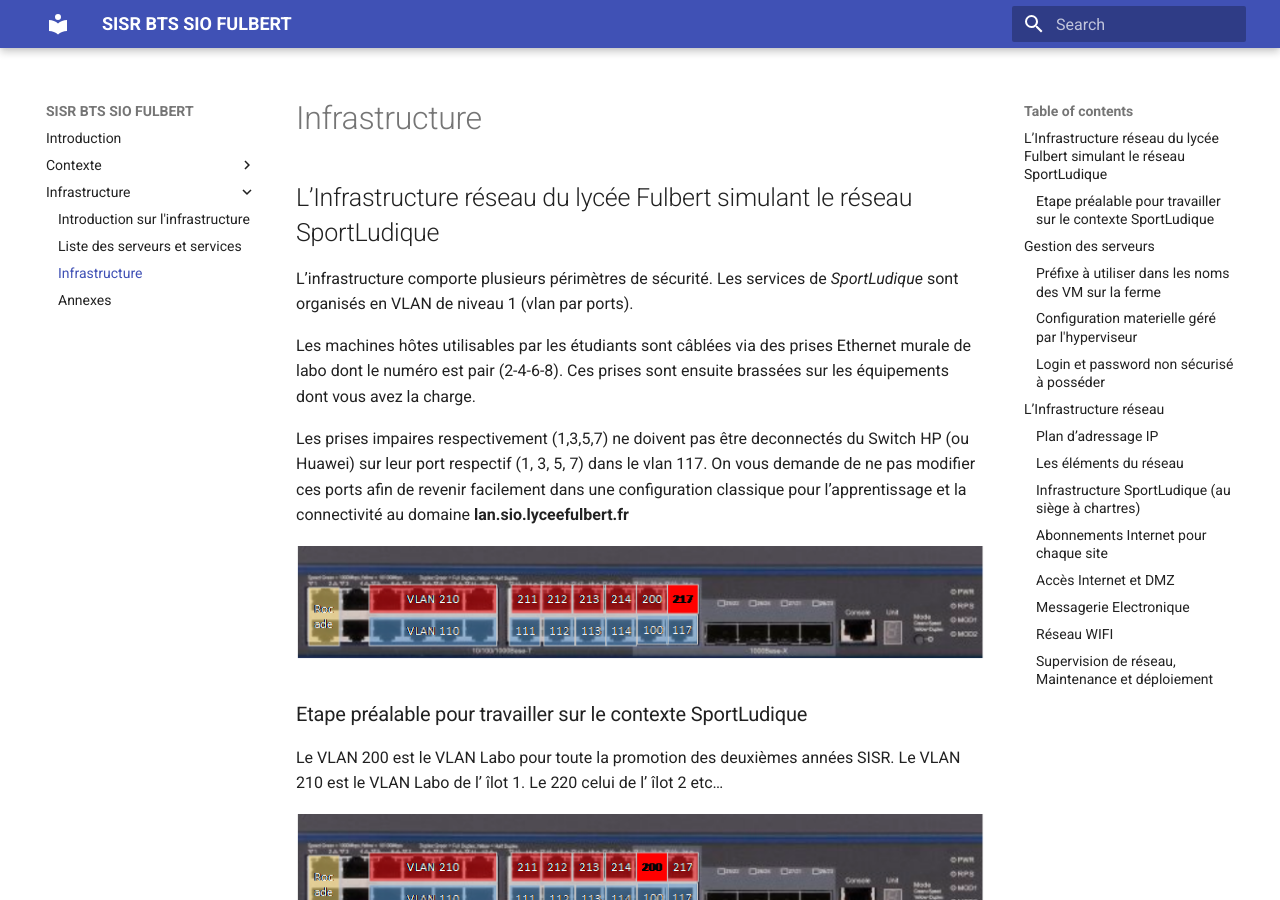
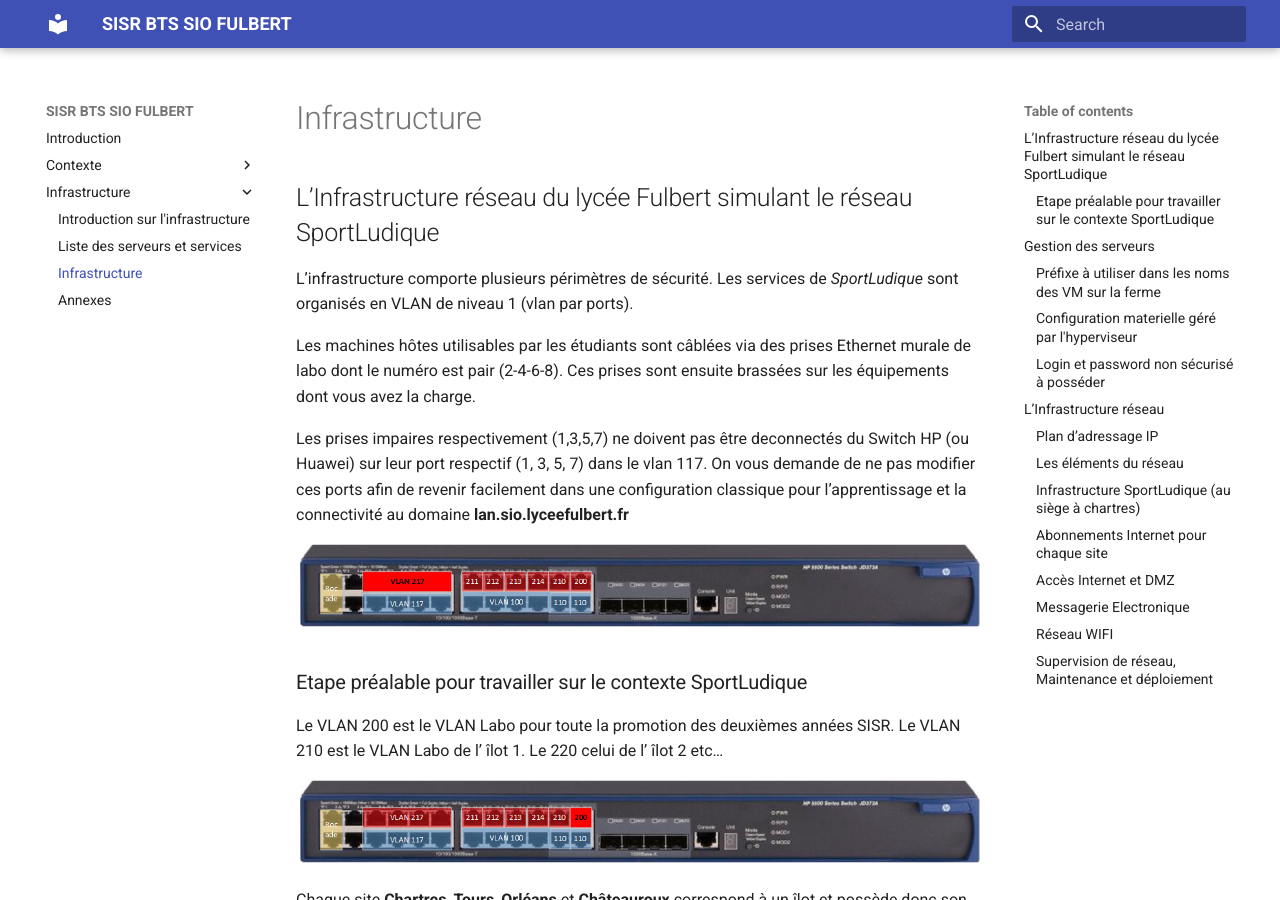
Before and after one commit to lmeryFulbert/sisrsiofulbert.github.io, an MkDocs documentation site: the page built from docs/infrastructure/03-infrastructure.md, in a window 1280 px wide and 900 px high. Built offline with MkDocs 1.6.1 and Material for MkDocs 9.7.7, drawn with Linux system fonts in a browser that asks for light colours.

Commit message:
new schema

```diff
--- a/docs/infrastructure/03-infrastructure.md
+++ b/docs/infrastructure/03-infrastructure.md
@@ -13,7 +13,7 @@ Les prises impaires respectivement (1,3,5,7) ne doivent pas être deconnectés d
 (1, 3, 5, 7) dans le vlan 117. On vous demande de ne pas modifier ces ports afin de revenir facilement dans une configuration classique
 pour l’apprentissage et la connectivité au domaine **lan.sio.lyceefulbert.fr**
 
-![switch HP](../medias/infrastructure/image1.png)
+![switch HP](../medias/infrastructure/Switch_HP_baies2023_baie_x.png)
 
 ### Etape préalable pour travailler sur le contexte SportLudique
 
@@ -21,7 +21,7 @@ Le VLAN 200 est le VLAN Labo pour toute la promotion des deuxièmes
 années SISR. Le VLAN 210 est le VLAN Labo de l’ îlot 1. Le 220 celui de
 l’ îlot 2 etc…
 
-![switch HP](../medias/infrastructure/image2.png)
+![switch HP](../medias/infrastructure/Switch_HP_baies2023_baie_x2.png)
 
 Chaque site **Chartres**, **Tours**, **Orléans** et **Châteauroux** correspond à un îlot
 et possède donc son propre VLAN isolé du reste du réseau du Labo du
```
Also changed, not shown: docs/medias/infrastructure/Switch_HP_baies2023_baie_x.png (added), docs/medias/infrastructure/Switch_HP_baies2023_baie_x2.png (added).
